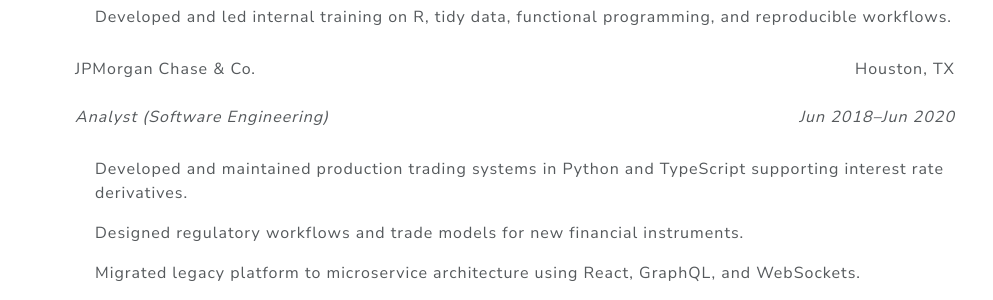
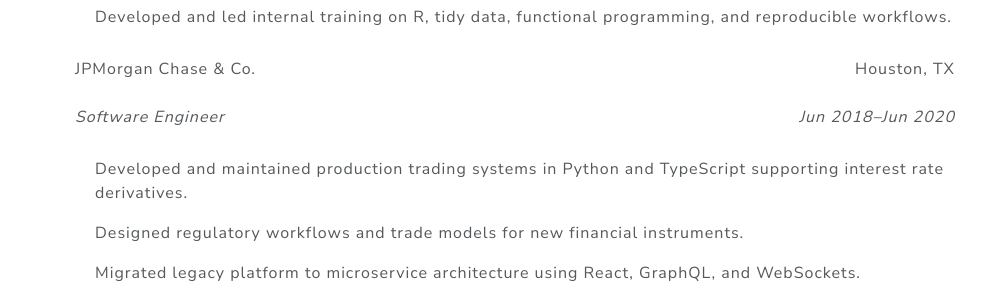
Before and after one commit to nateybear/nateybear.github.io, a Jekyll site: the page built from cv.md, in a window 1280 px wide and 900 px high, scrolled down 1441 px. Shown: the part 154-454 px from the top of the window, without its empty margins (141-1134 px from the left). Built offline with Jekyll 4.4.1, drawn with Linux system fonts in a browser that asks for light colours; nearby versions of some CDN libraries; our own code applies the rules of GitHub Pages for plain Markdown files.

Commit message:
small update

```diff
--- a/_includes/resume.html
+++ b/_includes/resume.html
@@ -125,8 +125,7 @@ Co.</strong></td>
 <td style="text-align: right;">Houston, TX</td>
 </tr>
 <tr>
-<td style="text-align: left;"><em>Analyst (Software
-Engineering)</em></td>
+<td style="text-align: left;"><em>Software Engineer</em></td>
 <td style="text-align: right;"><em>Jun 2018–Jun 2020</em></td>
 </tr>
 </tbody>
```
Also changed, not shown: 3 other files.
